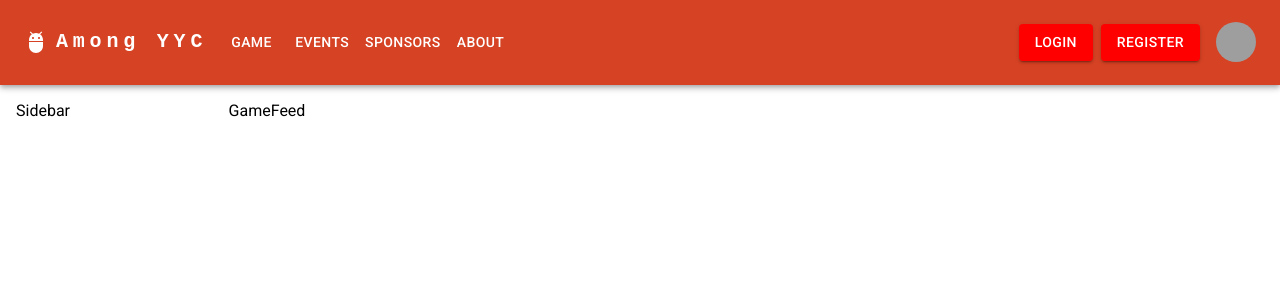
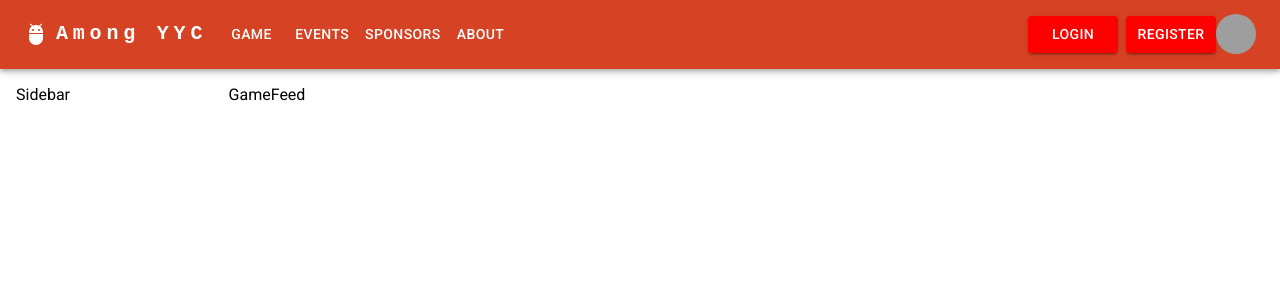
Before and after one commit to elgorhythm/amongYYC-client, a React (Create React App) app: page / in a window 1280 px wide. Shown: the top 300 px of the page. Built offline with nearby package versions, Linux system fonts and the light colour scheme; grey boxes are pictures that could not be loaded.

Commit message:
udpates on navbar

```diff
--- a/src/components/navbar/NavBar.jsx
+++ b/src/components/navbar/NavBar.jsx
@@ -17,8 +17,7 @@ import { Link, useNavigate } from "react-router-dom";
 import { AuthContext } from "../../providers/AuthProvider";
 import { useContext } from "react";
 
-
-const appBarMenus= ["Game", "Events", "Sponsors", "About"];
+const appBarMenus = ["Game", "Events", "Sponsors", "About"];
 const settings = ["Profile", "Account", "Dashboard", "Logout"];
 
 const ResponsiveAppBar = () => {
@@ -27,6 +26,9 @@ const ResponsiveAppBar = () => {
   const [anchorElUser, setAnchorElUser] = React.useState(null);
 
   const authContext = useContext(AuthContext);
+
+  // const logoutFn = authContext.logout;
+
   const handleOpenNavMenu = (event) => {
     setAnchorElNav(event.currentTarget);
   };
@@ -42,25 +44,60 @@ const ResponsiveAppBar = () => {
     setAnchorElUser(null);
   };
   const appBarStyle = { backgroundColor: "#d64224" };
-  const logButChange=()=>{
+
+  const logButChange = () => {
     let path = `/signin`;
     navigate(path);
-  }
-  const RegButChange=()=>{
+  };
+  const RegButChange = () => {
     let path = `/signUp`;
     navigate(path);
-  }
+  };
 
-  const handleAbdIcon=()=>{
-    let path=`/`
-    navigate(path)
-  }
+  const handleAbdIcon = () => {
+    let path = `/`;
+    navigate(path);
+  };
+
+  let user = "";
+  const logoutBtn = (
+    <Button
+      sx={{ color: "inherit", bgcolor: "red", margin: 1, width: "90px" }}
+      variant="contained"
+      // onClick={() => logoutFn()}
+    >
+      LOGOUT
+    </Button>
+  );
+
+  const loginBtn = (
+    <Button
+      sx={{ color: "inherit", bgcolor: "red", margin: 1, width: "90px" }}
+      variant="contained"
+      onClick={logButChange}
+    >
+      LOGIN
+    </Button>
+  );
+
+  const regBtn = (
+    <Button
+      variant="contained"
+      sx={{ bgcolor: "red", width: "90px" }}
+      onClick={RegButChange}
+    >
+      Register
+    </Button>
+  );
 
   return (
     <AppBar position="static" style={appBarStyle}>
       <Container maxWidth="xl">
         <Toolbar disableGutters>
-          <AdbIcon sx={{ display: { xs: "none", md: "flex" }, mr: 1 }} onClick={handleAbdIcon} />
+          <AdbIcon
+            sx={{ display: { xs: "none", md: "flex" }, mr: 1 }}
+            onClick={handleAbdIcon}
+          />
           <Typography
             variant="h6"
             noWrap
@@ -90,7 +127,8 @@ const ResponsiveAppBar = () => {
             >
               <MenuIcon />
             </IconButton>
-            {<Menu
+            {
+              <Menu
                 id="menu-appbar"
                 anchorEl={anchorElNav}
                 anchorOrigin={{
@@ -113,7 +151,8 @@ const ResponsiveAppBar = () => {
                     <Typography textAlign="center">{appBarMenus}</Typography>
                   </MenuItem>
                 ))}
-            </Menu>}
+              </Menu>
+            }
           </Box>
           <AdbIcon sx={{ display: { xs: "flex", md: "none" }, mr: 1 }} />
           <Typography
@@ -147,18 +186,8 @@ const ResponsiveAppBar = () => {
               </Button>
             ))}
           </Box>
-          <Box p={2}>
-            <Button
-              sx={{ color: "inherit", bgcolor: "red", margin: 1 }}
-              variant="contained"
-              onClick={logButChange}
-            >
-              Login
-            </Button>
-            <Button variant="contained" sx={{ bgcolor: "red" }} onClick={RegButChange}>
-              Register
-            </Button>
-          </Box>
+          <Box >{user ? logoutBtn : loginBtn}</Box>
+          <Box > {user ? null : regBtn}</Box>
           <Box sx={{ flexGrow: 0 }}>
             <Tooltip title="Open settings">
               <IconButton onClick={handleOpenUserMenu} sx={{ p: 0 }}>
@@ -182,10 +211,12 @@ const ResponsiveAppBar = () => {
               onClose={handleCloseUserMenu}
             >
               {settings.map((setting) => (
-                <MenuItem key={setting}
+                <MenuItem
+                  key={setting}
                   component={Link}
                   to={`/${setting}`}
-                onClick={handleCloseUserMenu}>
+                  onClick={handleCloseUserMenu}
+                >
                   <Typography textAlign="center">{setting}</Typography>
                 </MenuItem>
               ))}
```
Lines whose indentation alone changed are shown as unchanged.
